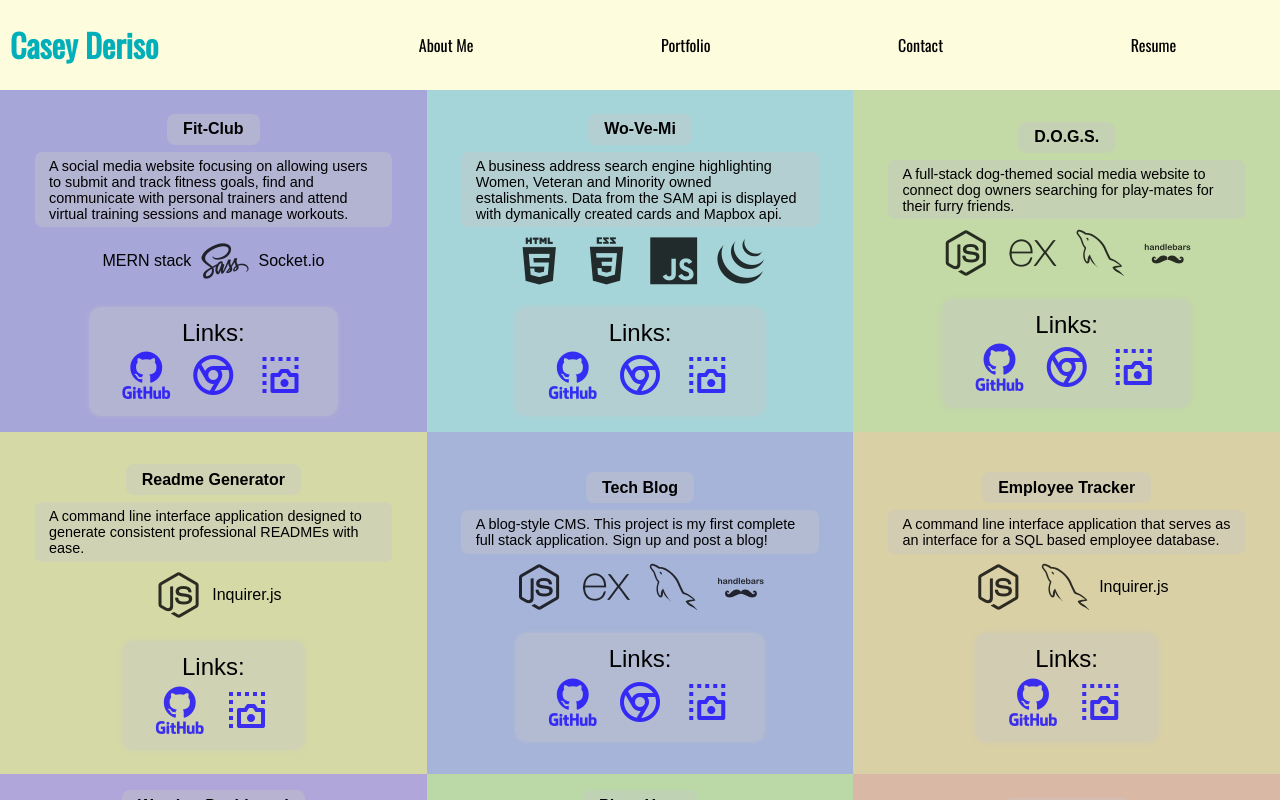
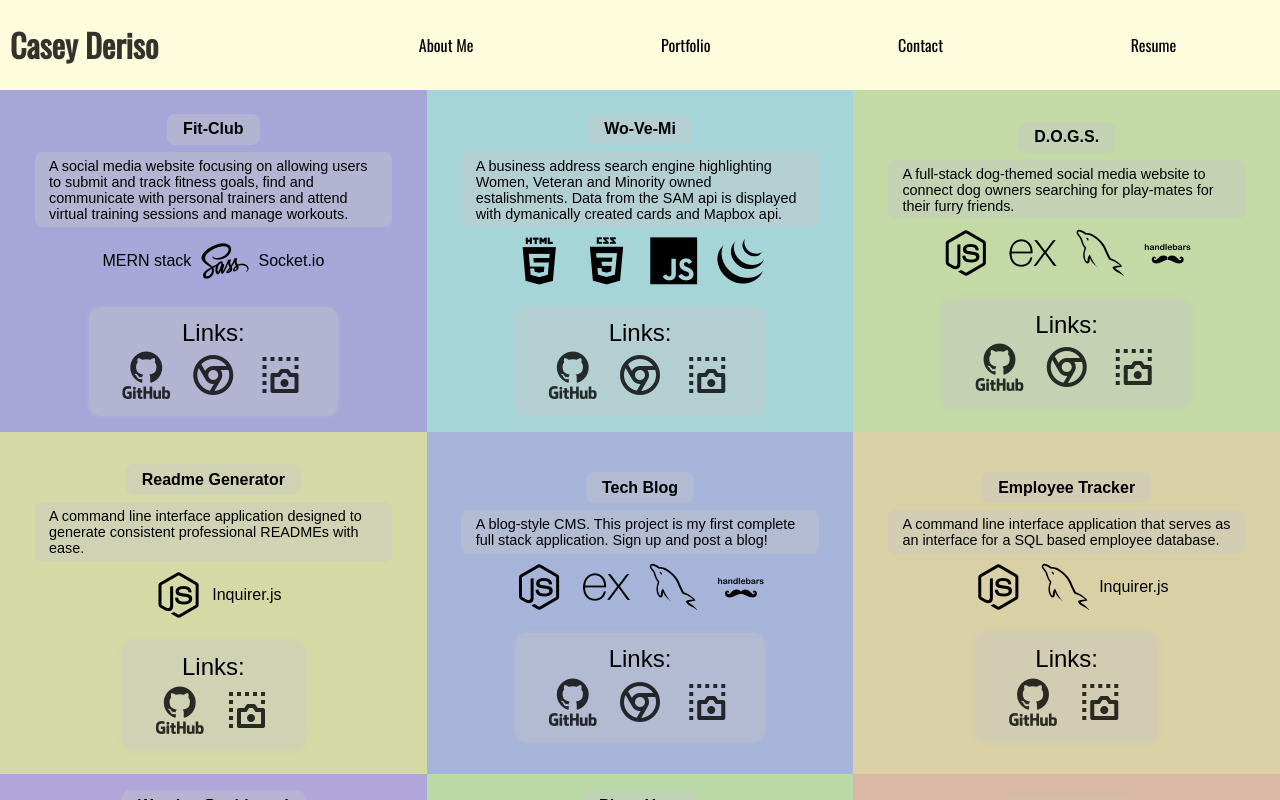
Before and after one commit to CaseyDeriso/react-portfolio, a React (Create React App) app: page / in a window 1280 px wide. Shown: the top 800 px of the page. Built offline with nearby package versions, Linux system fonts and the light colour scheme.

Commit message:
changed my name's color to pincrease contrast ratio. turned links black

```diff
--- a/src/components/DeviconList/index.js
+++ b/src/components/DeviconList/index.js
@@ -9,7 +9,6 @@ const IconContainer = styled.div`
   `
 
 const Devicon = styled.i`
-  color: rgba(0,0,0,0.8);
   font-size: 3em;
   padding: .2em;
 
--- a/src/components/Nav/index.js
+++ b/src/components/Nav/index.js
@@ -16,7 +16,7 @@ const NavBar = styled.header`
 `;
 
 const HeaderText = styled.h1`
-  color: #00AFB9;
+  color: rgba(0, 0, 0, 0.8);
   cursor: pointer;
 `;
 
--- a/src/components/ProjectLinks/index.js
+++ b/src/components/ProjectLinks/index.js
@@ -18,7 +18,8 @@ const Menu = styled.div`
 `;
 
 const Icon = styled.a`
-  color: rgba(17, 0, 255, 0.78);
+  cursor: pointer;
+  color: rgba(0,0,0,0.8);
   font-size: 2em;
   text-decoration: none;
   padding: 0.1em 0.2em;
```
